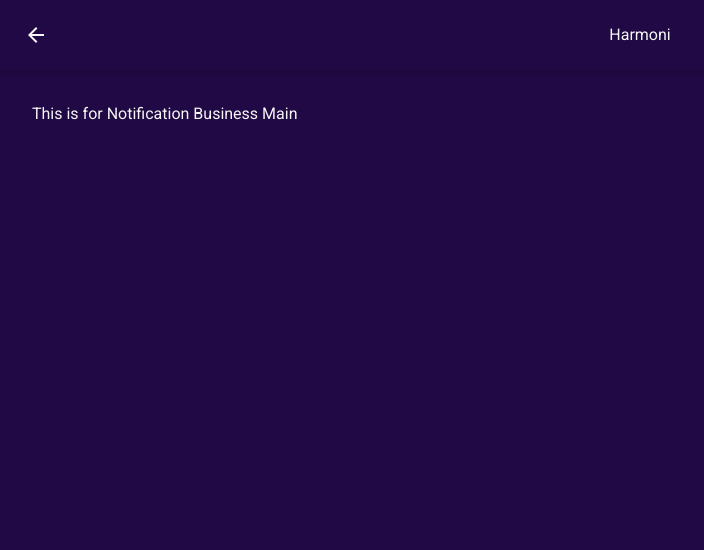
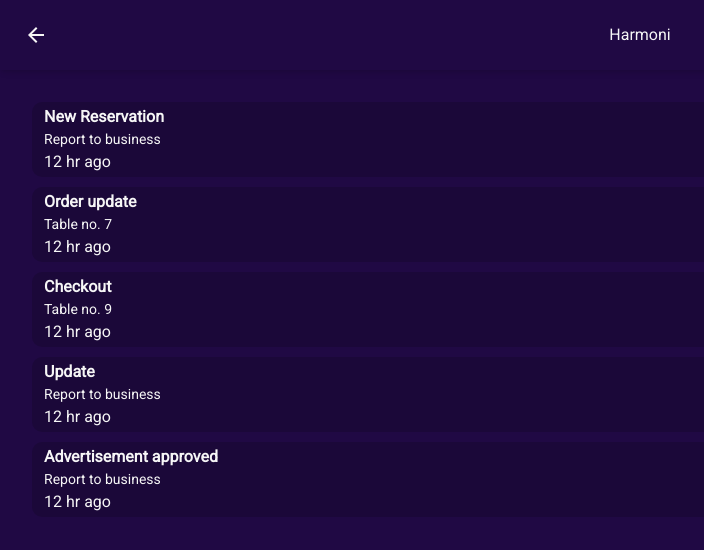
Before and after one commit to CS23-IntegrateProject-1/frontend-integrated, a React (Vite) app: page /Notification/BusinessNoti in a window 1280 px wide. Shown: the top 550 px of the page, without its empty margins (0-704 px from the left). Built offline with nearby package versions, Linux system fonts and the light colour scheme.

Commit message:
[ADD] Route and important file
- Add route
- add EnterCode, AddCard and Promotion pages
- Edit Notification layout

```diff
--- /dev/null
+++ b/src/features/feature08/pages/Notification (Business side)/AddCard.tsx
@@ -0,0 +1,5 @@
+export const AddCard = () => {
+    return (
+        <div>This is for Adding Card Page</div>
+    )
+}
--- /dev/null
+++ b/src/features/feature08/pages/Notification (Business side)/EnterCode.tsx
@@ -0,0 +1,5 @@
+export const EnterCode = () => {
+    return (
+        <div>This is for Enter the Code Page</div>
+    )
+}
--- a/src/features/feature08/pages/Notification (Business side)/Notification.tsx
+++ b/src/features/feature08/pages/Notification (Business side)/Notification.tsx
@@ -1,5 +1,109 @@
+import {Box, Flex, Text} from "@chakra-ui/react";
+import { Link } from "react-router-dom";
+
 export const Notification = () => {
     return (
-        <div>This is for Notification Business Main</div>
+        <Link to="">
+      <Flex
+        bg={"blackAlpha.300" }
+        h={"75px"}
+        align={"center"}
+        borderRadius={"10px"}
+        transition={"background-color 0.3s ease-in-out"}
+        _hover={{ bg: "blackAlpha.400" }}
+        _active={{ bg: "blackAlpha.200" }}
+        marginBottom={"10px"}
+      >
+        <Box ml='3'>
+          <Text fontWeight='bold'>
+            New Reservation
+          </Text>
+          <Text fontSize='sm'>
+            Report to business
+          </Text>
+          <Text fontSize='md'> 12 hr ago</Text>
+        </Box>
+      </Flex>
+      <Flex
+        bg={"blackAlpha.300" }
+        h={"75px"}
+        align={"center"}
+        borderRadius={"10px"}
+        transition={"background-color 0.3s ease-in-out"}
+        _hover={{ bg: "blackAlpha.400" }}
+        _active={{ bg: "blackAlpha.200" }}
+        marginBottom={"10px"}
+      >
+        <Box ml='3'>
+          <Text fontWeight='bold'>
+            Order update
+          </Text>
+          <Text fontSize='sm'>
+            Table no. 7
+          </Text>
+          <Text fontSize='md'> 12 hr ago</Text>
+        </Box>
+      </Flex>
+      <Flex
+        bg={"blackAlpha.300" }
+        h={"75px"}
+        align={"center"}
+        borderRadius={"10px"}
+        transition={"background-color 0.3s ease-in-out"}
+        _hover={{ bg: "blackAlpha.400" }}
+        _active={{ bg: "blackAlpha.200" }}
+        marginBottom={"10px"}
+      >
+        <Box ml='3'>
+          <Text fontWeight='bold'>
+            Checkout
+          </Text>
+          <Text fontSize='sm'>
+            Table no. 9
+          </Text>
+          <Text fontSize='md'> 12 hr ago</Text>
+        </Box>
+      </Flex>
+      <Flex
+        bg={"blackAlpha.300" }
+        h={"75px"}
+        align={"center"}
+        borderRadius={"10px"}
+        transition={"background-color 0.3s ease-in-out"}
+        _hover={{ bg: "blackAlpha.400" }}
+        _active={{ bg: "blackAlpha.200" }}
+        marginBottom={"10px"}
+      >
+        <Box ml='3'>
+          <Text fontWeight='bold'>
+            Update
+          </Text>
+          <Text fontSize='sm'>
+            Report to business
+          </Text>
+          <Text fontSize='md'> 12 hr ago</Text>
+        </Box>
+      </Flex>
+      <Flex
+        bg={"blackAlpha.300" }
+        h={"75px"}
+        align={"center"}
+        borderRadius={"10px"}
+        transition={"background-color 0.3s ease-in-out"}
+        _hover={{ bg: "blackAlpha.400" }}
+        _active={{ bg: "blackAlpha.200" }}
+        marginBottom={"10px"}
+      >
+        <Box ml='3'>
+          <Text fontWeight='bold'>
+            Advertisement approved
+          </Text>
+          <Text fontSize='sm'>
+            Report to business
+          </Text>
+          <Text fontSize='md'> 12 hr ago</Text>
+        </Box>
+      </Flex>
+    </Link>
     )
 }
--- /dev/null
+++ b/src/features/feature08/pages/Notification (Business side)/PromotionNoti.tsx
@@ -0,0 +1,5 @@
+export const PromotionNoti = () => {
+    return (
+        <div>This is for Promotion Notification Page</div>
+    )
+}
```
Also changed, not shown: src/features/feature08/Feature08Routes.tsx (+7 -1 lines).
